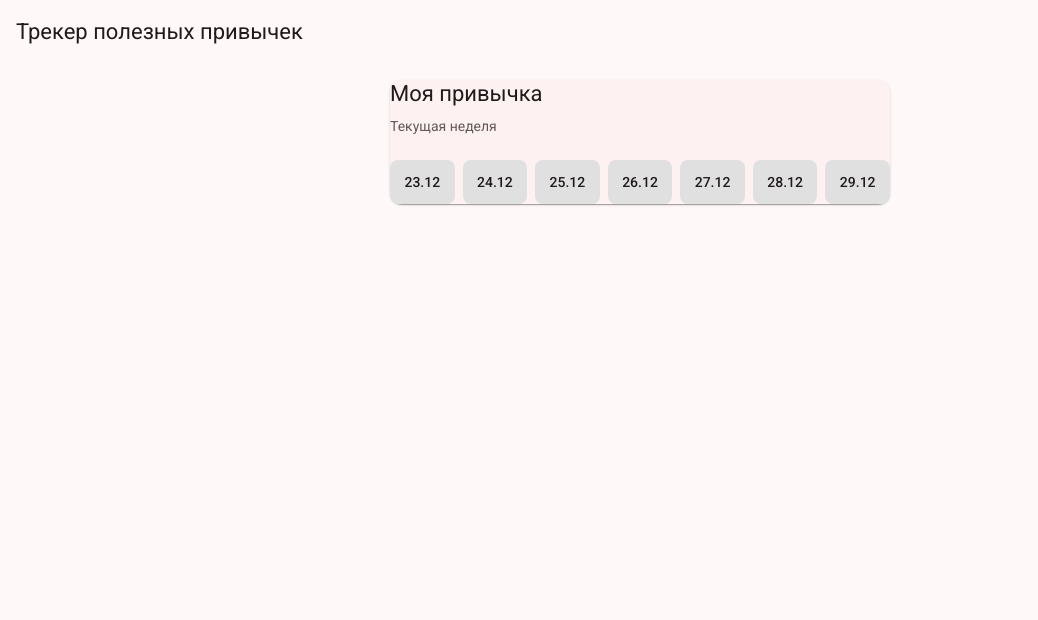
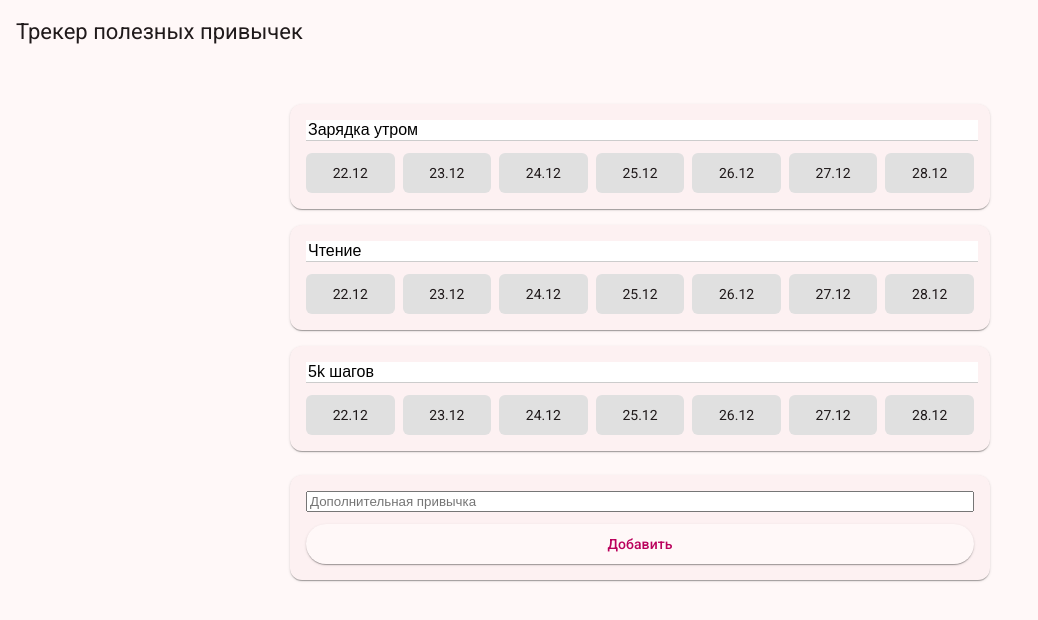
Before and after one commit to zxcdawqe/healthy-habits-tracker, an Angular app: page / in a window 1280 px wide. Shown: the top 620 px of the page, without its empty margins (0-1038 px from the left). Built offline with nearby package versions, Linux system fonts and the light colour scheme.

Commit message:
добавление сетки+название

```diff
--- a/src/app/app.css
+++ b/src/app/app.css
@@ -1,32 +1,45 @@
 .container {
+  max-width: 700px;
+  margin: 24px auto;
   padding: 16px;
-  max-width: 500px;
-  margin: 0 auto;
 }
 
-.subtitle {
-  margin: 8px 0;
-  opacity: 0.7;
+.habit-card {
+  margin-bottom: 16px;
+  padding: 16px;
+}
+
+.habit-title {
+  width: 100%;
+  font-size: 16px;
+  margin-bottom: 12px;
+  border: none;
+  border-bottom: 1px solid #ccc;
+  outline: none;
 }
 
 .grid {
   display: grid;
   grid-template-columns: repeat(7, 1fr);
   gap: 8px;
-  margin-top: 16px;
 }
 
 .day {
-  padding: 12px 0;
+  padding: 10px 0;
   text-align: center;
-  border-radius: 8px;
   background: #e0e0e0;
+  border-radius: 6px;
   cursor: pointer;
-  user-select: none;
-  font-weight: 500;
 }
 
 .day.done {
   background: #4caf50;
   color: white;
 }
+
+.add-card {
+  margin-top: 24px;
+  padding: 16px;
+  display: flex;
+  gap: 12px;
+}
--- a/src/app/app.html
+++ b/src/app/app.html
@@ -3,20 +3,34 @@
 </mat-toolbar>
 
 <div class="container">
-  <mat-card>
-    <mat-card-title>{{ habit.title }}</mat-card-title>
 
-    <p class="subtitle">Текущая неделя</p>
+  <mat-card class="habit-card" *ngFor="let habit of habits">
+    <input
+      class="habit-title"
+      [value]="habit.title"
+      (change)="updateTitle(habit, $event)"
+    />
 
     <div class="grid">
       <div
         class="day"
         *ngFor="let d of weekDays"
-        [class.done]="isDone(d)"
-        (click)="toggle(d)"
+        [class.done]="isDone(habit, d)"
+        (click)="toggle(habit.id, d)"
       >
-        {{ d.slice(8, 10) }}.{{ d.slice(5, 7) }}
+        {{ d.slice(8,10) }}.{{ d.slice(5,7) }}
       </div>
     </div>
   </mat-card>
+
+  <mat-card class="add-card">
+    <input
+      placeholder="Дополнительная привычка"
+      [(ngModel)]="newHabitTitle"
+    />
+    <button mat-raised-button color="primary" (click)="addHabit()">
+      Добавить
+    </button>
+  </mat-card>
+
 </div>
--- a/src/app/app.ts
+++ b/src/app/app.ts
@@ -2,44 +2,32 @@ import { Component } from '@angular/core';
 import { CommonModule } from '@angular/common';
 import { MatToolbarModule } from '@angular/material/toolbar';
 import { MatCardModule } from '@angular/material/card';
+import { MatButtonModule } from '@angular/material/button';
 import { HabitService } from './habit.service';
 import { Habit } from './habit.model';
+import { FormsModule } from '@angular/forms';
 
 @Component({
   selector: 'app-root',
   standalone: true,
-  imports: [CommonModule, MatToolbarModule, MatCardModule],
+  imports: [
+    CommonModule,
+    MatToolbarModule,
+    MatCardModule,
+    MatButtonModule,
+    FormsModule
+  ],
   templateUrl: './app.html',
   styleUrls: ['./app.css']
 })
 export class AppComponent {
 
-  habit: Habit = {
-    id: '',
-    title: 'Моя привычка',
-    completedDates: []
-  };
-
+  habits: Habit[] = [];
   weekDays: string[] = [];
+  newHabitTitle = '';
 
   constructor(private habitService: HabitService) {
-    const habits = this.habitService.getAll();
-
-    if (habits.length === 0) {
-      this.habit = {
-        id: crypto.randomUUID(),
-        title: 'Моя привычка',
-        completedDates: []
-      };
-      this.habitService.save([this.habit]);
-    } else {
-      this.habit = habits[0];
-
-      if (!this.habit.completedDates) {
-        this.habit.completedDates = [];
-      }
-    }
-
+    this.habits = this.habitService.initIfEmpty();
     this.weekDays = this.generateWeek();
   }
 
@@ -47,7 +35,7 @@ export class AppComponent {
     const days: string[] = [];
     const today = new Date();
     const day = today.getDay() || 7;
-    today.setDate(today.getDate() - day + 2 );
+    today.setDate(today.getDate() - day + 1);
 
     for (let i = 0; i < 7; i++) {
       days.push(today.toISOString().slice(0, 10));
@@ -56,12 +44,22 @@ export class AppComponent {
     return days;
   }
 
-  toggle(date: string): void {
-    this.habitService.toggleDay(this.habit.id, date);
-    this.habit = this.habitService.getAll()[0];
+  toggle(habitId: string, date: string): void {
+    this.habits = this.habitService.toggleDay(habitId, date);
   }
 
-  isDone(date: string): boolean {
-    return this.habit.completedDates.includes(date);
+  isDone(habit: Habit, date: string): boolean {
+    return habit.completedDates.includes(date);
+  }
+
+  addHabit(): void {
+    if (!this.newHabitTitle.trim()) return;
+    this.habits = this.habitService.addHabit(this.newHabitTitle.trim());
+    this.newHabitTitle = '';
+  }
+
+  updateTitle(habit: Habit, event: Event): void {
+    const value = (event.target as HTMLInputElement).value;
+    this.habits = this.habitService.updateTitle(habit.id, value);
   }
 }
--- a/src/app/habit.service.ts
+++ b/src/app/habit.service.ts
@@ -15,18 +15,50 @@ export class HabitService {
     localStorage.setItem(STORAGE_KEY, JSON.stringify(habits));
   }
 
-  toggleDay(habitId: string, date: string): void {
+  initIfEmpty(): Habit[] {
+    const habits = this.getAll();
+    if (habits.length > 0) return habits;
+
+    const initial: Habit[] = [
+      { id: crypto.randomUUID(), title: 'Зарядка утром', completedDates: [], isMain: true },
+      { id: crypto.randomUUID(), title: 'Чтение', completedDates: [], isMain: true },
+      { id: crypto.randomUUID(), title: '5k шагов', completedDates: [], isMain: true }
+    ];
+
+    this.save(initial);
+    return initial;
+  }
+
+  toggleDay(habitId: string, date: string): Habit[] {
     const habits = this.getAll();
     const habit = habits.find(h => h.id === habitId);
-    if (!habit) return;
+    if (!habit) return habits;
 
-    const index = habit.completedDates.indexOf(date);
-    if (index >= 0) {
-      habit.completedDates.splice(index, 1);
-    } else {
-      habit.completedDates.push(date);
-    }
+    habit.completedDates ??= [];
+    const i = habit.completedDates.indexOf(date);
+    i >= 0 ? habit.completedDates.splice(i, 1) : habit.completedDates.push(date);
 
     this.save(habits);
+    return habits;
+  }
+
+  addHabit(title: string): Habit[] {
+    const habits = this.getAll();
+    habits.push({
+      id: crypto.randomUUID(),
+      title,
+      completedDates: [],
+      isMain: false
+    });
+    this.save(habits);
+    return habits;
+  }
+
+  updateTitle(id: string, title: string): Habit[] {
+    const habits = this.getAll();
+    const habit = habits.find(h => h.id === id);
+    if (habit) habit.title = title;
+    this.save(habits);
+    return habits;
   }
 }
```
Also changed, not shown: src/app/habit.model.ts (+1 -6 lines).
